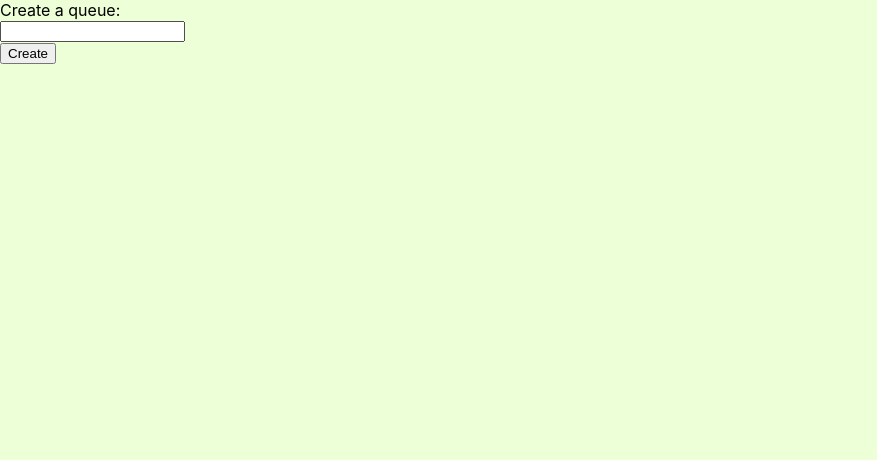
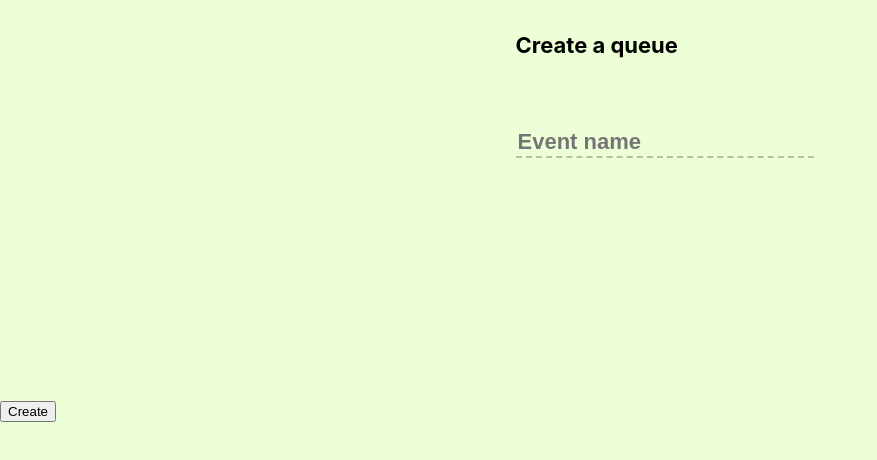
Before and after one commit to jckw/reyka, a React (Create React App) app: page /create in a window 1280 px wide. Shown: the top 460 px of the page, without its empty margins (0-877 px from the left). Built offline with nearby package versions, Linux system fonts and the light colour scheme.

Commit message:
Set up Relay, at last!

```diff
--- a/src/components/Card.js
+++ b/src/components/Card.js
@@ -1,4 +1,4 @@
 import React from 'react'
 import { Card as RebassCard } from 'rebass'
 
-export default props => <RebassCard {...props} variant="default" />
+export default props => <RebassCard bg="white" mx="auto" {...props} variant="default" css={{maxWidth: 313, minHeight: 400, ...props.css}}/>
--- a/src/pages/CreateQueue.js
+++ b/src/pages/CreateQueue.js
@@ -1,41 +1,75 @@
-import React, { Component } from 'react'
-import { Router, navigate } from '@reach/router'
+import React from 'react'
+import { graphql } from 'babel-plugin-relay/macro'
+import { commitMutation } from 'react-relay'
+import environment from '../relay/environment'
+import { navigate } from '@reach/router'
+import { Box, Text } from 'rebass'
+import styled from 'styled-components'
+
+import Card from '../components/Card'
+import theme from '../theme'
+
+const StyledInput = styled.input`
+    background: transparent;
+    border: 0;
+    border-bottom: 2px dashed rgba(144, 125, 101, .51);
+    outline: none;
+    color: ${theme.colors.paleGreen};
+    font-size: 22px;
+    font-weight: bold;
+`
 
 class CreateQueue extends React.Component {
-	constructor(props){
-        super(props);
-        this.state={
-            queue : ''
+    constructor(props) {
+        super(props)
+        this.state = {
+            name: ''
         }
     }
 
-    _onSubmit= event=>{
-        console.log(this.state);
+    _onSubmit = event => {
+        event.preventDefault()
 
-        event.preventDefault();
+        commitMutation(environment, {
+            mutation: graphql`
+                mutation CreateQueueMutation($name: String!) {
+                    createQue(name: $name) {
+                        id
+                    }
+                }
+            `,
+            variables: {
+                name: this.state.name
+            },
+            onCompleted: (response, error) => {
+                if (!error) {
+                    navigate(`/queue/${response.createQue.id}`)
+                }
+            }
+        })
     }
 
-    handleChange= (event)=>{
+    handleChange = event => {
         this.setState({
-            queue: event.target.value
-        });
+            name: event.target.value
+        })
 
-    event.preventDefault();
+        event.preventDefault()
     }
 
     render() {
         return (
-            <form onSubmit={this._onSubmit}>
-                 <div className="CreateQueue">
-                    <label>
-                    	Create a queue:
-                        <br></br>
-                    	<input type="text" value = {this.state.queue}  onChange={this.handleChange} />
-                        <br></br>
-                     </label>
-                     <input type="submit" value="Create" />
+            <React.Fragment>
+                <Card bg="deepGreen" py={4} px={4}>
+                    <Text fontWeight={700} fontSize="22px" mb={70}>Create a queue</Text>
+                    <div>
+                        <StyledInput type="text" value={this.state.name} onChange={this.handleChange} placeholder="Event name" />
+                    </div>
+                </Card>
+                <div>
+                    <button onClick={this._onSubmit}>Create</button>
                 </div>
-            </form>
+            </React.Fragment>
         )
     }
 }
--- a/src/pages/Queue.js
+++ b/src/pages/Queue.js
@@ -1,5 +1,8 @@
 import React from 'react'
 import { Box, Text } from 'rebass'
+import { graphql } from 'babel-plugin-relay/macro'
+import { QueryRenderer } from 'react-relay'
+import environment from '../relay/environment'
 
 import Card from '../components/Card'
 
@@ -14,21 +17,51 @@ class Queue extends React.Component {
 
     render() {
         const id = this.props.queueSlug
-        const queue = {
-            name: 'Burgers at Ball',
-            id: 341419
+
+        return (
+            <QueryRenderer
+                environment={environment}
+                query={graphql`
+                    query QueueQuery($id: ID!) {
+                        que(id: $id) {
+                            name
                         }
-        const position = 5
+                    }
+                `}
+                variables={{
+                    id
+                }}
+                render={({ props, error }) => {
+                    if (error) {
+                        return <div>error!</div>
+                    }
+
+                    if (!props) {
+                        return <div>Loading...</div>
+                    }
+
+                    const queue = props.que
+                    const position = 4
 
                     return (
                         <React.Fragment>
                             <Card>
-                    <Box bg="deepGreen" css={{ borderRadius: '38px 38px 0 0' }} py={3} px={4}>
+                                <Box
+                                    bg="deepGreen"
+                                    css={{ borderRadius: '38px 38px 0 0' }}
+                                    py={3}
+                                    px={4}
+                                >
                                     <Text fontWeight={700}>{queue.name}</Text>
-                        <Text fontWeight={600}>Customer #{id}</Text>
+                                    <Text fontWeight={600}>Something here</Text>
                                 </Box>
                                 <Box py={5} px={4}>
-                        <Text fontWeight={700} color="greenGrey" textAlign="center" fontSize="72px">
+                                    <Text
+                                        fontWeight={700}
+                                        color="greenGrey"
+                                        textAlign="center"
+                                        fontSize="72px"
+                                    >
                                         {position}
                                     </Text>
                                     <Text textAlign="center">people in front of you</Text>
@@ -40,6 +73,9 @@ class Queue extends React.Component {
                             </div>
                         </React.Fragment>
                     )
+                }}
+            />
+        )
     }
 }
 
--- /dev/null
+++ b/src/relay/environment.js
@@ -0,0 +1,29 @@
+import { Environment, Network, RecordSource, Store } from 'relay-runtime'
+
+const RELAY_ENDPOINT =
+    process.env.NODE_ENV === 'production'
+        ? 'https://example.com/graphql'
+        : 'http://localhost:4000/graphql'
+
+function fetchQuery(operation, variables) {
+    return fetch(RELAY_ENDPOINT, {
+        method: 'POST',
+        headers: {
+            Accept: 'application/json',
+            'Content-Type': 'application/json'
+        },
+        body: JSON.stringify({
+            query: operation.text,
+            variables
+        })
+    }).then(response => {
+        return response.json()
+    })
+}
+
+const environment = new Environment({
+    network: Network.create(fetchQuery),
+    store: new Store(new RecordSource())
+})
+
+export default environment
--- a/src/theme.js
+++ b/src/theme.js
@@ -7,7 +7,6 @@ export default {
     cards: {
         default: {
             color: '#727D65',
-            backgroundColor: 'white',
             boxShadow: '0 2px 20px -8px rgba(188,188,188,0.50)',
             borderRadius: '38px'
         }
```
Also changed, not shown: package.json (+10 -2 lines), schema.graphql (added, +39 -0 lines), .babelrc (added), 2 other files (tests, documents, lock files or other folders). Lines whose indentation alone changed are shown as unchanged.
